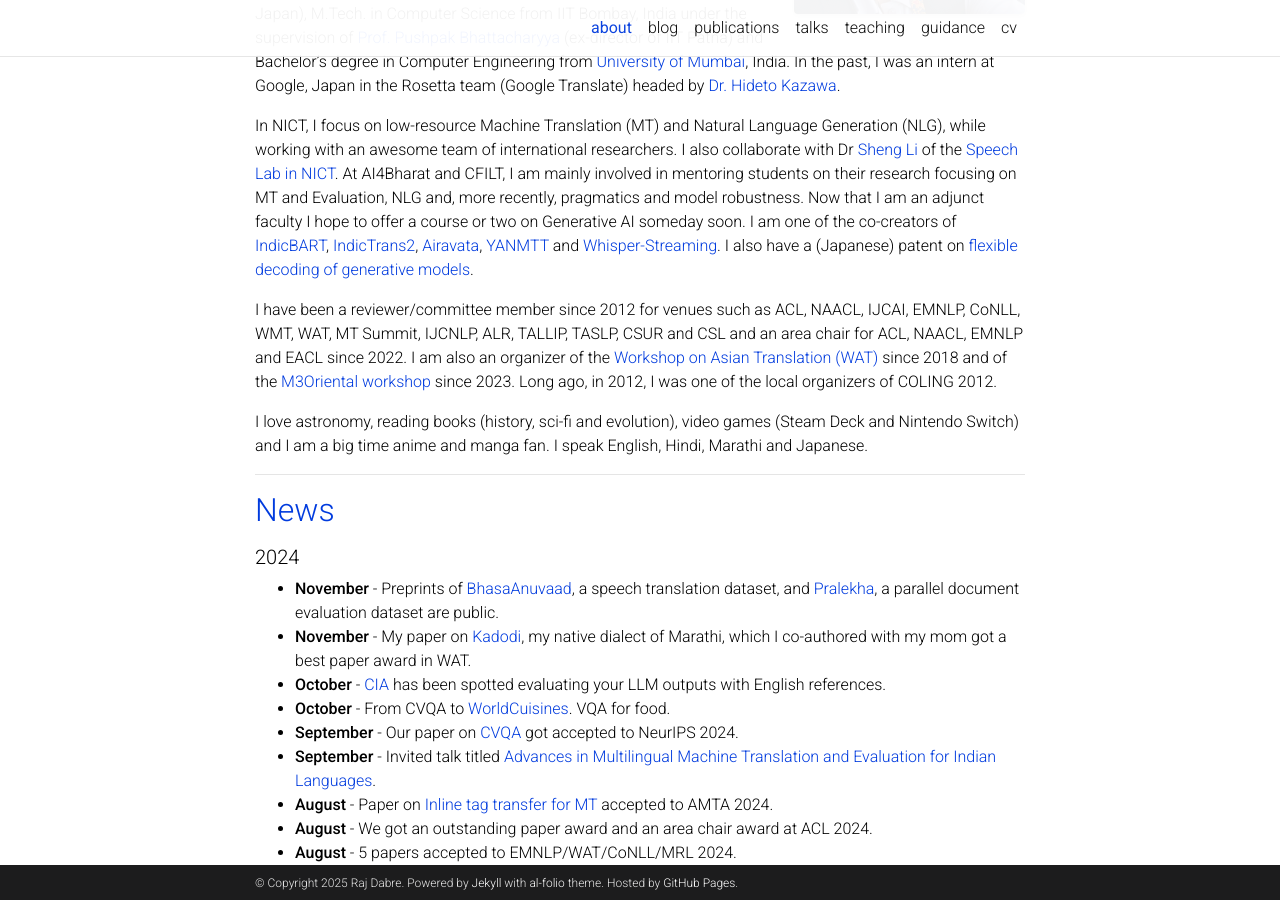
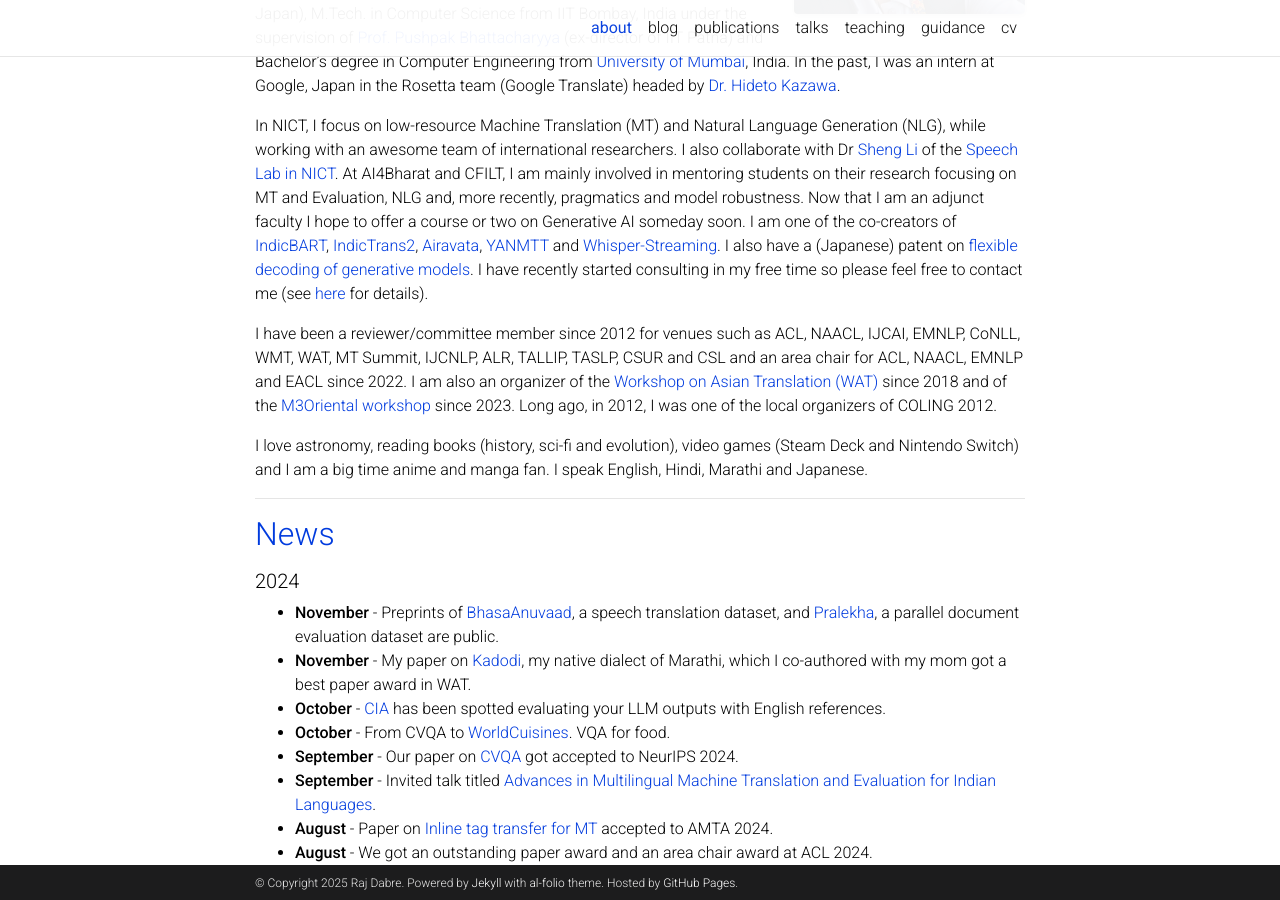
Before and after one commit to prajdabre/prajdabre.github.io, a Jekyll site: the page built from _pages/about.md, in a window 1280 px wide and 900 px high, scrolled down 518 px. Built offline with Jekyll 4.4.1, drawn with Linux system fonts in a browser that asks for light colours; full-size pictures stand in for the smaller copies a plugin makes; comment, search, counter and statistics services are not loaded; a style sheet for code colours, icons or effects is not loaded.

Commit message:
Update about.md

```diff
--- a/_pages/about.md
+++ b/_pages/about.md
@@ -22,7 +22,7 @@
 
 I completed my Ph.D. in Informatics from Kyoto University, Japan under the supervision of [Prof. Sadao Kurohashi](https://www.nii.ac.jp/en/faculty/director/) (currently director general of NII, Japan), M.Tech. in Computer Science from IIT Bombay, India under the supervision of [Prof. Pushpak Bhattacharyya](https://www.cse.iitb.ac.in/~pb/) (ex-director of IIT Patna) and Bachelor’s degree in Computer Engineering from [University of Mumbai](https://www.sfit.ac.in/), India. In the past, I was an intern at Google, Japan in the Rosetta team (Google Translate) headed by [Dr. Hideto Kazawa](https://research.google/people/hideto-kazawa/).
 
-In NICT, I focus on low-resource Machine Translation (MT) and Natural Language Generation (NLG), while working with an awesome team of international researchers. I also collaborate with Dr [Sheng Li](https://halspeech.github.io/) of the [Speech Lab in NICT](https://ast-astrec.nict.go.jp/en/). At AI4Bharat and CFILT, I am mainly involved in mentoring students on their research focusing on MT and Evaluation, NLG and, more recently, pragmatics and model robustness. Now that I am an adjunct faculty I hope to offer a course or two on Generative AI someday soon. I am one of the co-creators of [IndicBART](https://github.com/AI4Bharat/indic-bart), [IndicTrans2](https://github.com/AI4Bharat/IndicTrans2), [Airavata](https://ai4bharat.github.io/airavata/), [YANMTT](https://github.com/prajdabre/yanmtt) and [Whisper-Streaming](https://github.com/ufal/whisper_streaming). I also have a (Japanese) patent on [flexible decoding of generative models](https://patents.google.com/patent/JP7297286B2/ja).
+In NICT, I focus on low-resource Machine Translation (MT) and Natural Language Generation (NLG), while working with an awesome team of international researchers. I also collaborate with Dr [Sheng Li](https://halspeech.github.io/) of the [Speech Lab in NICT](https://ast-astrec.nict.go.jp/en/). At AI4Bharat and CFILT, I am mainly involved in mentoring students on their research focusing on MT and Evaluation, NLG and, more recently, pragmatics and model robustness. Now that I am an adjunct faculty I hope to offer a course or two on Generative AI someday soon. I am one of the co-creators of [IndicBART](https://github.com/AI4Bharat/indic-bart), [IndicTrans2](https://github.com/AI4Bharat/IndicTrans2), [Airavata](https://ai4bharat.github.io/airavata/), [YANMTT](https://github.com/prajdabre/yanmtt) and [Whisper-Streaming](https://github.com/ufal/whisper_streaming). I also have a (Japanese) patent on [flexible decoding of generative models](https://patents.google.com/patent/JP7297286B2/ja). I have recently started consulting in my free time so please feel free to contact me (see [here](https://prajdabre.github.io/consulting) for details).
 
 I have been a reviewer/committee member since 2012 for venues such as ACL, NAACL, IJCAI, EMNLP, CoNLL, WMT, WAT, MT Summit, IJCNLP, ALR, TALLIP, TASLP, CSUR and CSL and an area chair for ACL, NAACL, EMNLP and EACL since 2022. I am also an organizer of the [Workshop on Asian Translation (WAT)](https://lotus.kuee.kyoto-u.ac.jp/WAT/) since 2018 and of the [M3Oriental workshop](https://sites.google.com/view/m3oriental) since 2023. Long ago, in 2012, I was one of the local organizers of COLING 2012.
 
```
